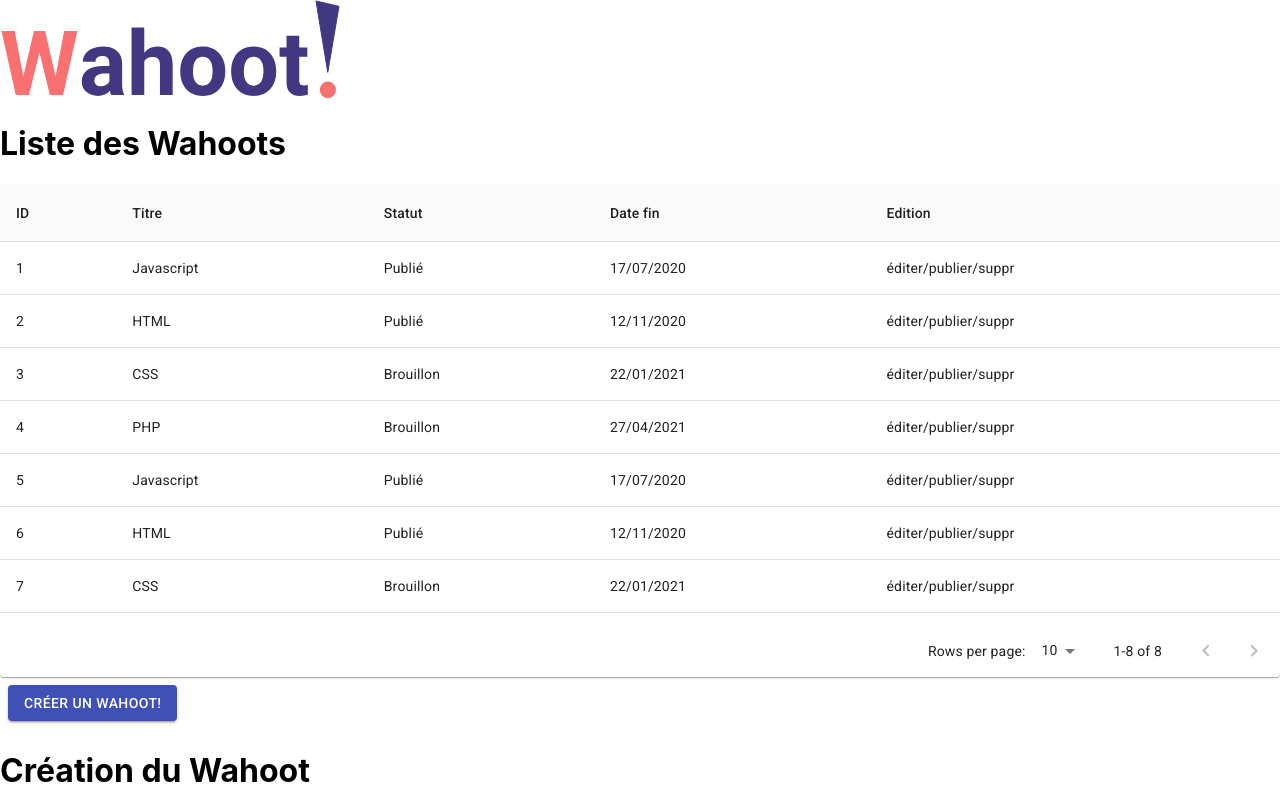
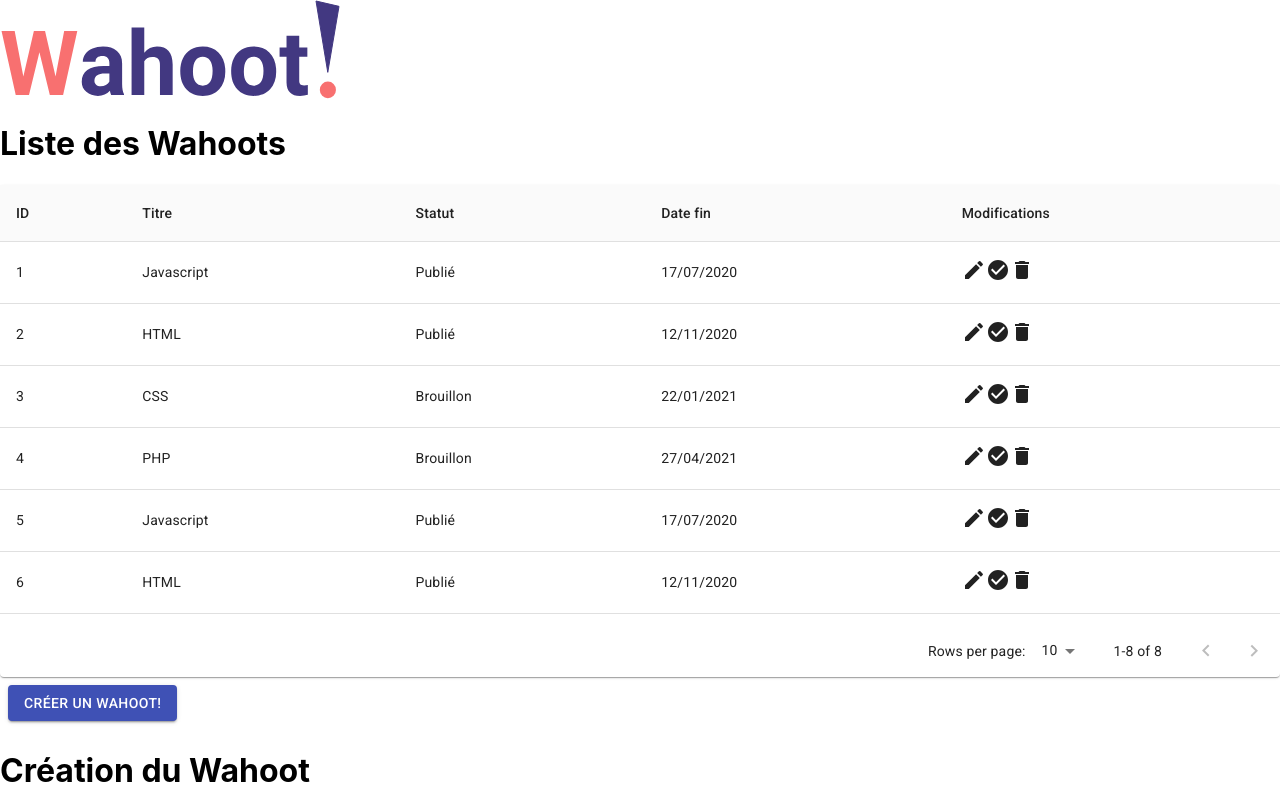
Before and after one commit to WildCodeSchool/bdx-wahoot, a React (Create React App) app in the folder wahoot/: page / in a window 1280 px wide. Shown: the top 800 px of the page. Built offline with nearby package versions, Linux system fonts and the light colour scheme.

Commit message:
ajout des 3 icones éditer/publier/supprimer

```diff
--- a/wahoot/src/View/ListWahoot/Components/TableWahoot.jsx
+++ b/wahoot/src/View/ListWahoot/Components/TableWahoot.jsx
@@ -8,9 +8,12 @@ import TableContainer from '@material-ui/core/TableContainer';
 import TableHead from '@material-ui/core/TableHead';
 import TablePagination from '@material-ui/core/TablePagination';
 import TableRow from '@material-ui/core/TableRow';
+import EditIcon from '@material-ui/icons/Edit';
+import CheckCircleIcon from '@material-ui/icons/CheckCircle';
+import DeleteIcon from '@material-ui/icons/Delete';
 
 const columns = [
-  { id: 'ident', label: 'ID'},
+  { id: 'id', label: 'ID'},
   { id: 'titre', label: 'Titre'},
   {
     id: 'statut',
@@ -21,24 +24,24 @@ const columns = [
     label: 'Date fin'
   },
   {
-    id: 'edition',
-    label: 'Edition'
+    id: 'modifications',
+    label: 'Modifications'
   },
 ];
 
-function createData(ident, titre, statut, dateFin,edition) {
-  return { ident, titre, statut, dateFin,edition };
+function createData(id, titre, statut, dateFin,modifications) {
+  return { id, titre, statut, dateFin,modifications };
 }
 
 const rows = [
-  createData(1, 'Javascript', 'Publié','17/07/2020','éditer/publier/suppr'),
-  createData(2, 'HTML', 'Publié','12/11/2020','éditer/publier/suppr'),
-  createData(3, 'CSS', 'Brouillon','22/01/2021','éditer/publier/suppr'),
-  createData(4, 'PHP', 'Brouillon','27/04/2021','éditer/publier/suppr'),
-  createData(5, 'Javascript', 'Publié','17/07/2020','éditer/publier/suppr'),
-  createData(6, 'HTML', 'Publié','12/11/2020','éditer/publier/suppr'),
-  createData(7, 'CSS', 'Brouillon','22/01/2021','éditer/publier/suppr'),
-  createData(8, 'PHP', 'Brouillon','27/04/2021','éditer/publier/suppr'),
+  createData(1, 'Javascript', 'Publié','17/07/2020',<><EditIcon /><CheckCircleIcon /><DeleteIcon /></>),
+  createData(2, 'HTML', 'Publié','12/11/2020',<><EditIcon /><CheckCircleIcon /><DeleteIcon /></>),
+  createData(3, 'CSS', 'Brouillon','22/01/2021',<><EditIcon /><CheckCircleIcon /><DeleteIcon /></>),
+  createData(4, 'PHP', 'Brouillon','27/04/2021',<><EditIcon /><CheckCircleIcon /><DeleteIcon /></>),
+  createData(5, 'Javascript', 'Publié','17/07/2020',<><EditIcon /><CheckCircleIcon /><DeleteIcon /></>),
+  createData(6, 'HTML', 'Publié','12/11/2020',<><EditIcon /><CheckCircleIcon /><DeleteIcon /></>),
+  createData(7, 'CSS', 'Brouillon','22/01/2021',<><EditIcon /><CheckCircleIcon /><DeleteIcon /></>),
+  createData(8, 'PHP', 'Brouillon','27/04/2021',<><EditIcon /><CheckCircleIcon /><DeleteIcon /></>),
 
 
 ];
```
